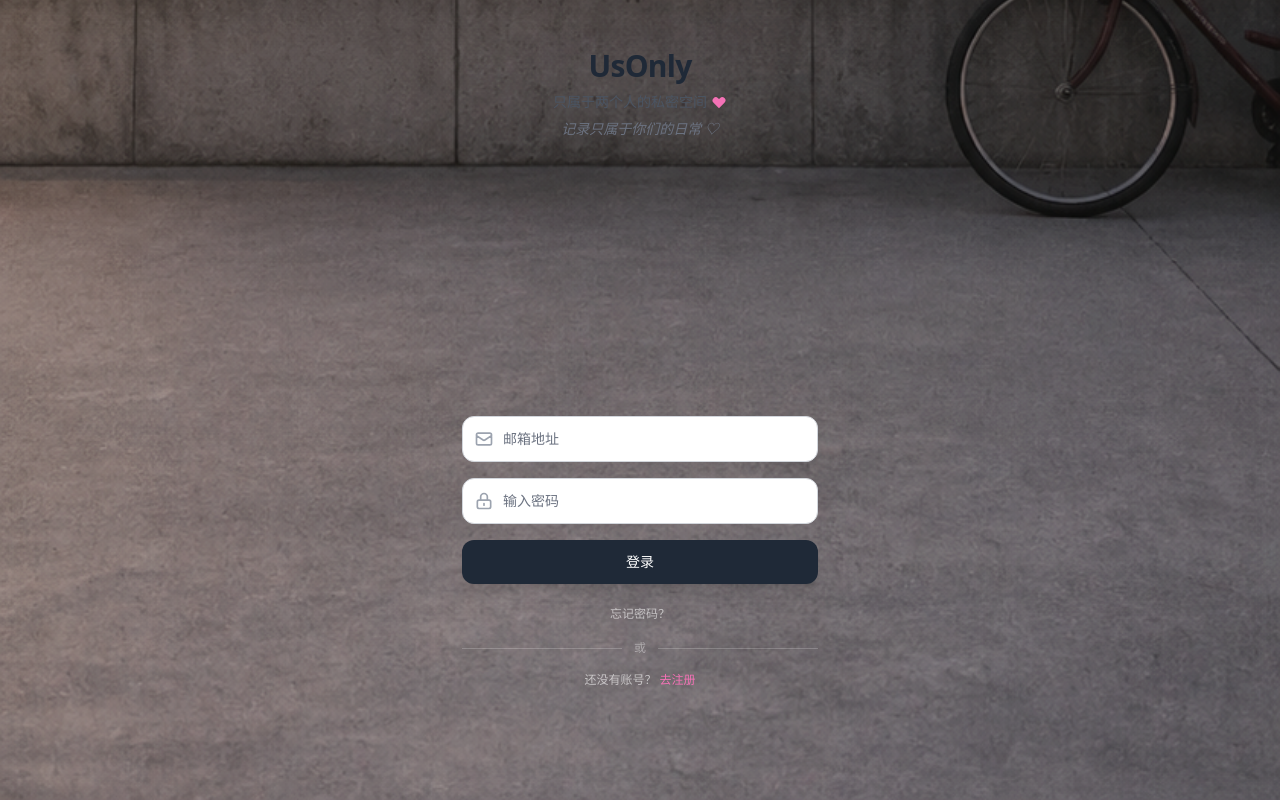
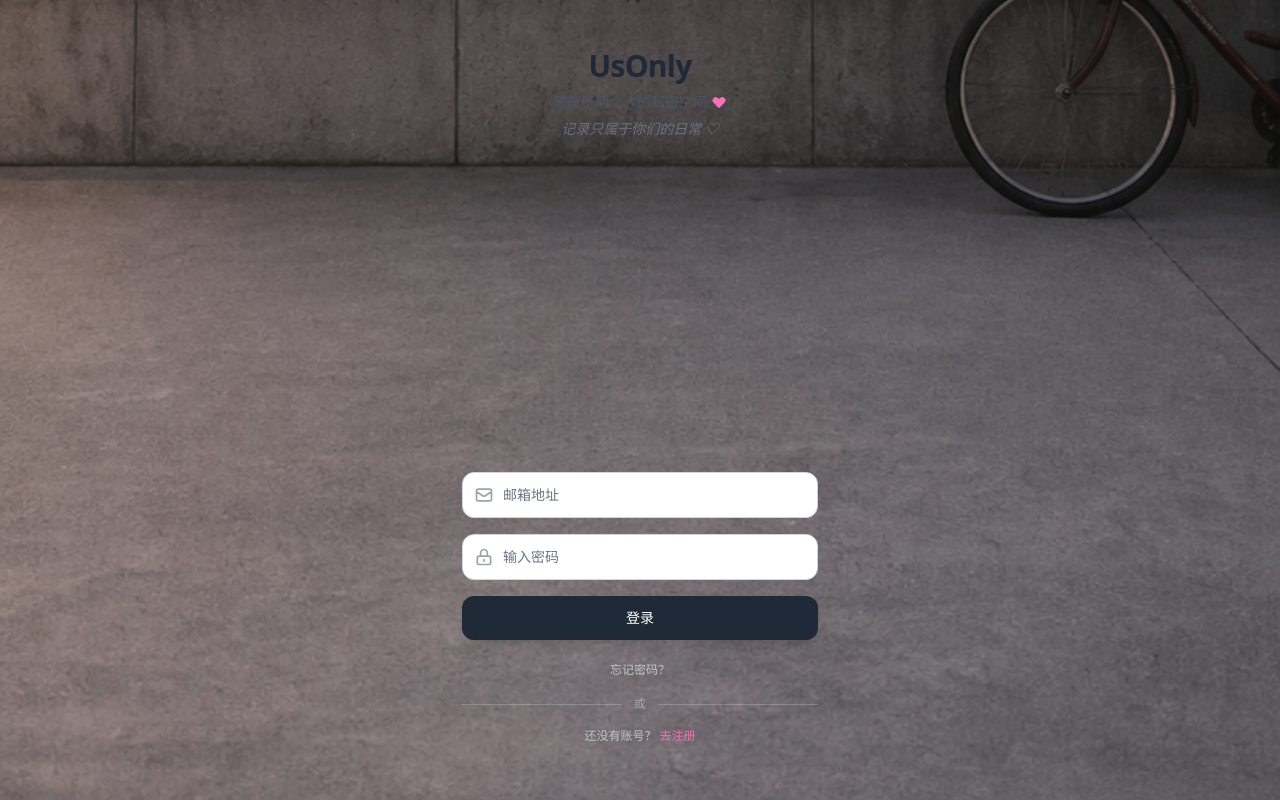
Before and after one commit to calm-66/usonly, a Next.js app: page / in a window 1280 px wide. Built offline with nearby package versions, Linux system fonts and the light colour scheme; no server answers.

Commit message:
Adjust login form position

```diff
--- a/src/app/page.tsx
+++ b/src/app/page.tsx
@@ -131,7 +131,7 @@ export default function Home() {
         </div>
 
         {/* 登录表单区域 - 底部 */}
-        <div className={`relative z-10 w-full max-w-[420px] mx-auto px-4 pb-24 mt-[130px] transition-all duration-700 ${showLoginCard ? 'opacity-100 translate-y-0' : 'opacity-0 translate-y-8'}`}>
+        <div className={`relative z-10 w-full max-w-[420px] mx-auto px-4 pb-8 sm:pb-10 mt-[clamp(190px,28vh,250px)] transition-all duration-700 ${showLoginCard ? 'opacity-100 translate-y-0' : 'opacity-0 translate-y-8'}`}>
 
           {/* 登录/注册表单卡片 */}
           <div className="p-4">
```
